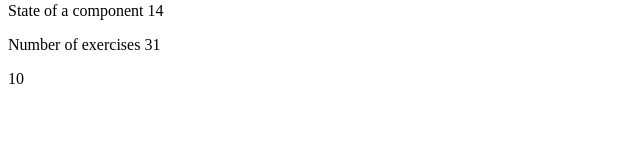
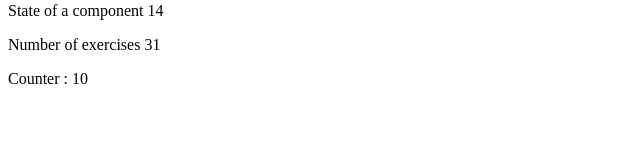
Before and after one commit to Santiagus/fullstackopen, a React (Vite) app in the folder part1/: page / in a window 1280 px wide. Shown: the part 146-300 px from the top of the page, without its empty margins (0-640 px from the left). Built offline with nearby package versions, Linux system fonts and the light colour scheme.

Commit message:
feat(part1): add label to counter

```diff
--- a/part1/src/App.jsx
+++ b/part1/src/App.jsx
@@ -29,7 +29,7 @@ const Total = ({ parts }) => {
 };
 
 const Counter = ({ value }) => {
-  return <div>{value}</div>;
+  return <div>Counter : {value}</div>;
 };
 
 const App = ({ counter }) => {
```
